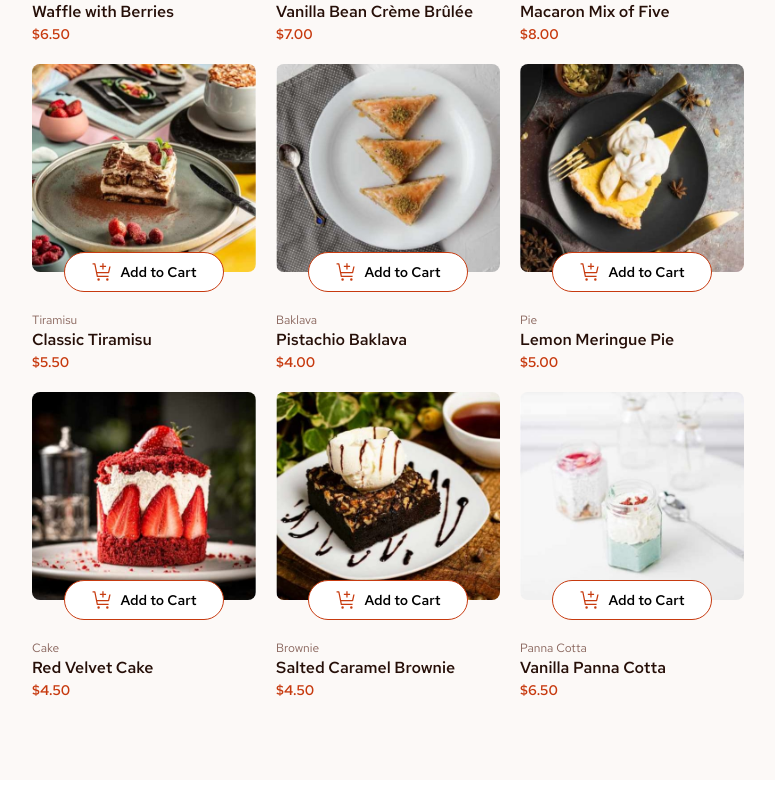
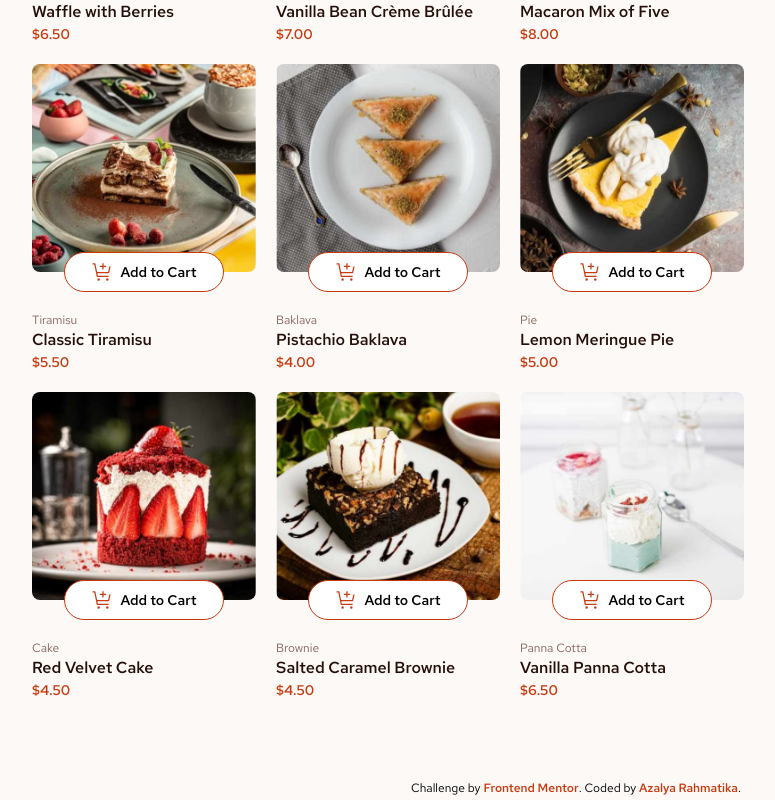
Before and after one commit to azalyarahmatika/product-list-with-cart, a React (Vite) app: page / in a window 1280 px wide. Shown: the part 400-1200 px from the top of the page, without its empty margins (64-839 px from the left). Built offline with nearby package versions, Linux system fonts and the light colour scheme.

Commit message:
adding footer

```diff
--- a/src/App.jsx
+++ b/src/App.jsx
@@ -2,6 +2,7 @@ import { useEffect, useState } from "react";
 import Cards from "./components/Cards";
 import YourCart from "./components/YourCart";
 import OrderConfirmed from "./components/OrderConfirmed";
+import Footer from "./components/Footer";
 
 function App() {
   const [menus, setMenus] = useState([]);
@@ -66,18 +67,21 @@ function App() {
     {isLoading ? (
       <p>Loading...</p>
     ) : (
+      <>
         <div className="flex flex-col bg-rose_50 justify-between relative max-w-7xl mx-auto xl:flex-row">
-        <div className="py-20 pl-24">
+          <div className="py-5 px-4 md:py-20 md:pl-24">
             <h1 className="text-3xl font-bold font-redhat mb-5 text-rose_900">Desserts</h1>
             <Cards menus={menus} handleInputCartItems={handleInputCartItems} handleDeleteCartItem={handleDeleteCartItem} uniqueCartItems={uniqueCartItems}/>
           </div>
-        <div className="relative px-24 xl:px-0">
+          <div className="relative p-3 lg:px-24 xl:px-0">
             <YourCart cartItems={cartItems} uniqueCartItems={uniqueCartItems} onDeleteItem={onDeleteItem} handleConfirmOrder={handleConfirmOrder}/>
           </div>
 
 
           <OrderConfirmed uniqueCartItems={uniqueCartItems} confirmOrder={confirmOrder} handleNewOrder={handleNewOrder} />
         </div>
+        <Footer />
+      </>
     )}
   </>
   )
--- a/src/components/Card.jsx
+++ b/src/components/Card.jsx
@@ -12,14 +12,14 @@ function Card({ menu, handleInputCartItems, handleDeleteCartItem, uniqueCartItem
   const imageUrl = (device) => `/images/${menu.images[device]}`;
 
   return (
-    <div className='container overflow-hidden xl:w-56 font-redhat lg:w-full pr-24 xl:pr-0'>
+    <div className='container overflow-hidden xl:w-56 font-redhat lg:w-full xl:pr-0'>
       {isLoading && (
         <div className="loading-indicator">
           <p>Loading image...</p>
         </div>
       )}
 
-      <div className='xl:h-52 relative h-96 md:h-80'>
+      <div className='xl:h-52 relative h-56 md:h-80'>
         <picture>
           <source srcSet={imageUrl('desktop')} media="(min-width: 1024px)" onLoad={handleImageLoad} />
           <source srcSet={imageUrl('tablet')} media="(min-width: 768px)" onLoad={handleImageLoad} />
--- /dev/null
+++ b/src/components/Footer.jsx
@@ -0,0 +1,10 @@
+function Footer() {
+  return(
+    <div className="text-center bg-rose_50 pb-1 font-redhat text-xs px-3">
+       Challenge by <a href="https://www.frontendmentor.io/challenges/product-list-with-cart-5MmqLVAp_d" className="font-semibold text-red">Frontend Mentor</a>.
+       Coded by <a href="https://azalyarahmatika.com" className="font-semibold text-red">Azalya Rahmatika</a>.
+    </div>
+  )
+}
+
+export default Footer;
--- a/src/components/OrderConfirmed.jsx
+++ b/src/components/OrderConfirmed.jsx
@@ -6,9 +6,9 @@ function OrderConfirmed({ uniqueCartItems, confirmOrder, handleNewOrder }) {
 
   return (
     confirmOrder && (
-      <div className={`fixed inset-0 flex justify-center min-h-screen min-w-full max-w-7xl items-center`}>
+      <div className="fixed inset-0 flex md:justify-center min-h-screen min-w-full max-w-7xl items-center">
         <div className="bg-black opacity-60 absolute w-full h-full"></div>
-        <div className="relative z-20 min-h-fit max-h-[420px] w-11/12 lg:w-2/3 xl:w-1/3 bg-white p-6 rounded-md font-redhat overflow-y-auto custom-scrollbar">
+        <div className="relative bottom-0 z-20 min-h-fit max-h-[420px] w-full lg:w-2/3 xl:w-1/3 bg-white p-6 rounded-md font-redhat overflow-y-auto custom-scrollbar">
           <img src={Check} alt="Check Icon" className="w-10" />
           <h2 className="text-2xl font-bold pt-4 pb-1">Order Confirmed</h2>
           <p className="text-rose_500 text-sm pb-6">We hope you enjoy your food!</p>
--- a/src/components/YourCart.jsx
+++ b/src/components/YourCart.jsx
@@ -8,7 +8,7 @@ function YourCart({ cartItems, uniqueCartItems, onDeleteItem, handleConfirmOrder
   const orderTotal = uniqueCartItems.reduce((total, item) => total + (item.quantity * item.price), 0);
 
   return(
-    <div className='xl:w-80 font-redhat bg-white p-5 right-0 rounded-md h-fit my-20 lg:mr-24  overflow-auto max-h-[450px] custom-scrollbar'>
+    <div className='xl:w-80 font-redhat bg-white p-5 right-0 rounded-md h-fit my-6 xl:my-20 lg:mr-24 overflow-auto max-h-[450px] custom-scrollbar'>
       <h2 className='text-red text-xl font-bold'>{`Your Cart (${itemCount})`}</h2>
       { !itemCount ? (
         <div className="flex flex-col items-center">
```
Lines whose indentation alone changed are shown as unchanged.
